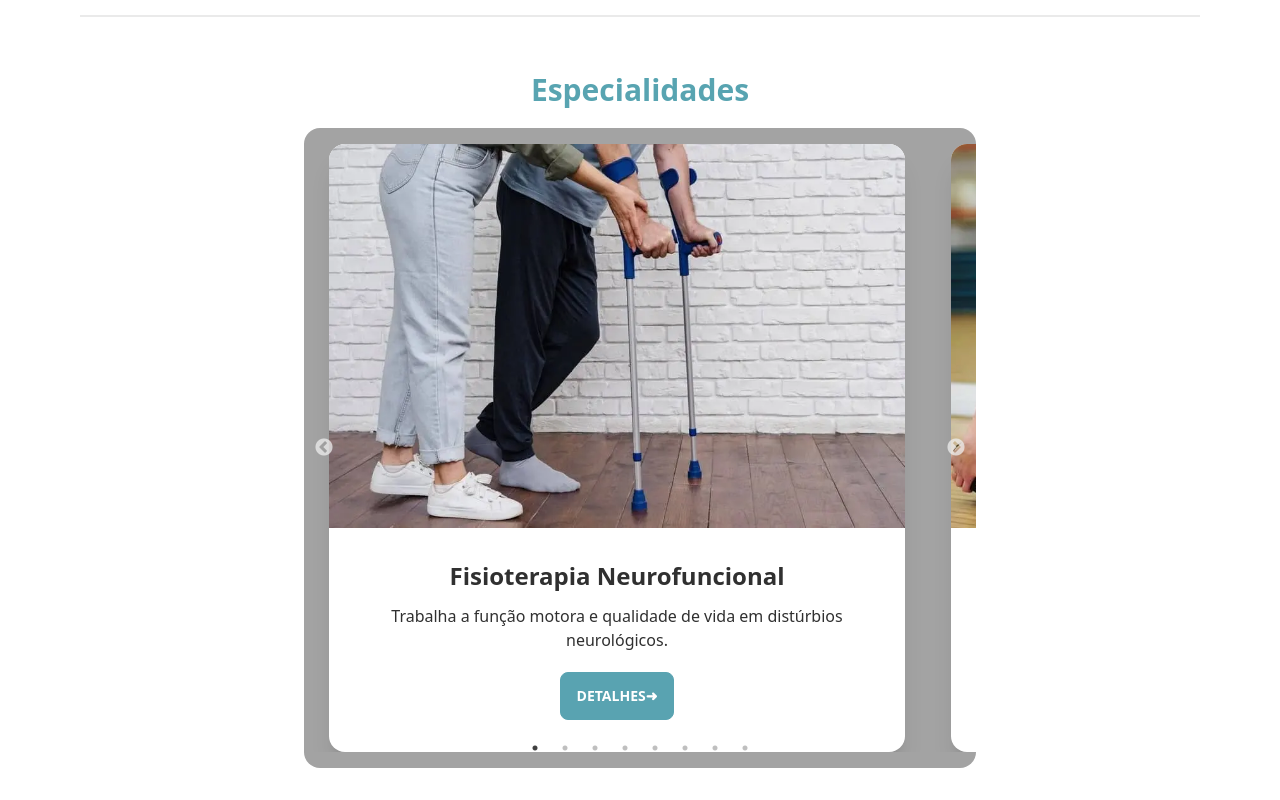
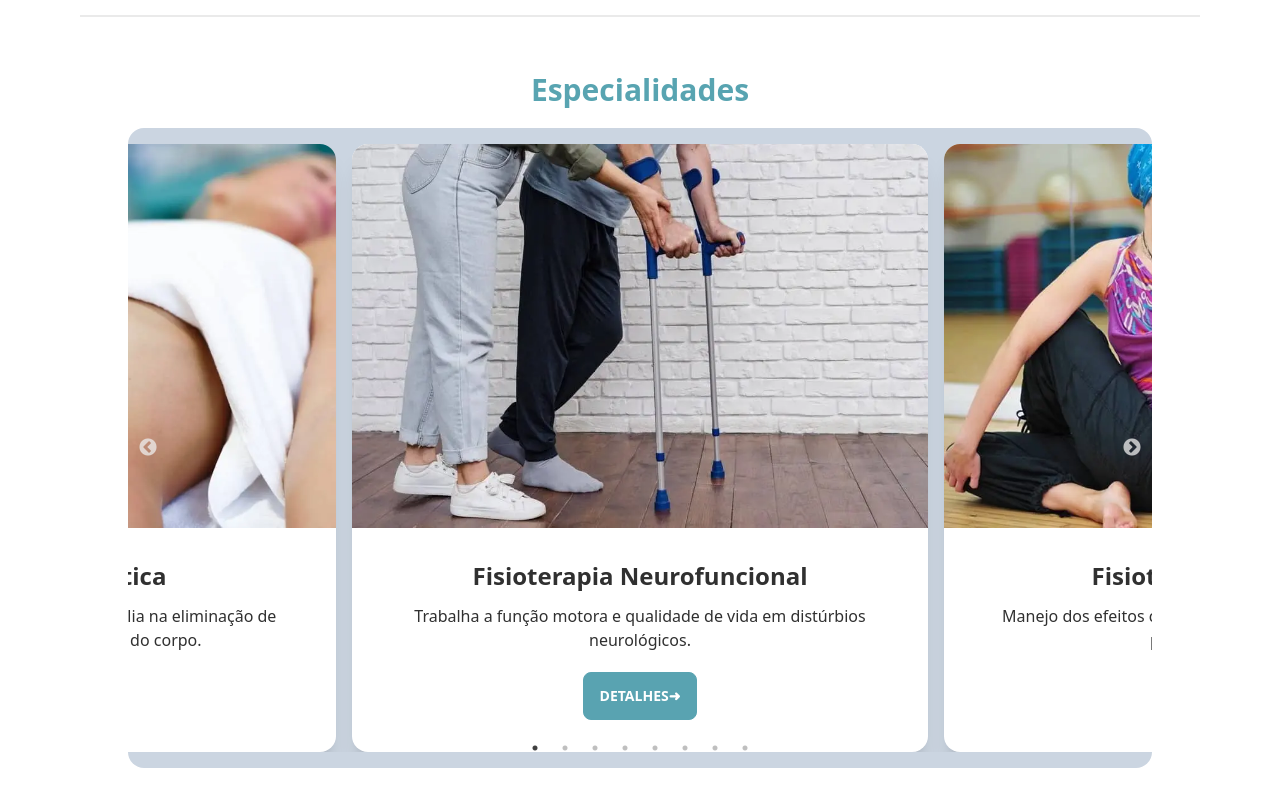
Before and after one commit to gustavomm/ptclinic, a Next.js app: page / in a window 1280 px wide. Shown: the part 840-1640 px from the top of the page. Built offline with nearby package versions, Linux system fonts and the light colour scheme; a web font is replaced by a local one; what tailwind-gradient-mask-image would draw is missing.

Commit message:
style change to carousel

```diff
--- a/components/SpecialitiesCarousel.tsx
+++ b/components/SpecialitiesCarousel.tsx
@@ -9,20 +9,18 @@ const settings = {
   autoPlay: false,
   slidesToShow: 1,
   centerMode: true,
-  loop: true,
-  arrows: true,
+  variableWidth: true,
   dots: true,
-  centerPadding: "25px",
 };
 
 const SpecialitiesCarousel = () => {
   return (
     <Slider
-      className="max-w-sm lg:max-w-2xl py-4 bg-neutral-400 rounded-box"
+      className="max-w-sm lg:max-w-[80vw] h-[36rem] lg:h-[40rem] py-4 bg-slate-300 rounded-box"
       {...settings}
     >
       {Object.values(specialities).map((speciality, index) => (
-        <div key={index} className="h-full" id={`slide${index}`}>
+        <div key={index} className="h-full mx-2" id={`slide${index}`}>
           <SpecialityCard
             title={speciality.title}
             image={speciality.image}
```
